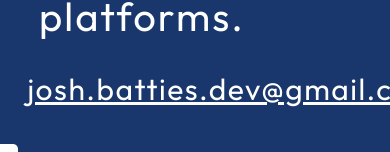
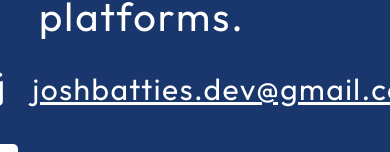
Before and after one commit to joshbatties/portfolio, a React (Vite) app in the folder portfolio/: page / in a window 390 px wide. Shown: the part 6313-6465 px from the top of the page. Built offline with nearby package versions, Linux system fonts and the light colour scheme.

Commit message:
hide navbar button on desktop

```diff
--- a/portfolio/src/components/Contact/Contact.jsx
+++ b/portfolio/src/components/Contact/Contact.jsx
@@ -13,7 +13,7 @@ export const Contact = () => {
         <ul className={styles.links}>
             <li className={styles.link}>
                 <img src = {getImageUrl("contact/emailIcon.png")} alt="Email Icon" />
-                <a href="mailto:josh.batties.dev@gmail.com">josh.batties.dev@gmail.com</a>
+                <a href="mailto:joshbatties.dev@gmail.com">joshbatties.dev@gmail.com</a>
             </li>
             <li className={styles.link}>
                 <img src = {getImageUrl("contact/linkedinIcon.png")} alt="LinkedIn Icon" />
--- a/portfolio/src/components/Contact/Contact.module.css
+++ b/portfolio/src/components/Contact/Contact.module.css
@@ -59,6 +59,7 @@
     }
 
     .links {
+        display: flex;
         align-items: center;
     }
 }
--- a/portfolio/src/components/Navbar/Navbar.module.css
+++ b/portfolio/src/components/Navbar/Navbar.module.css
@@ -20,6 +20,10 @@
 .menu {
     display: flex;
 }
+
+.menuBtn {
+    display: none;
+    }
 
 .menuItems {
     display: flex;
```
